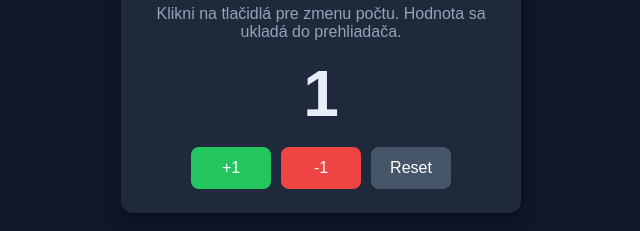
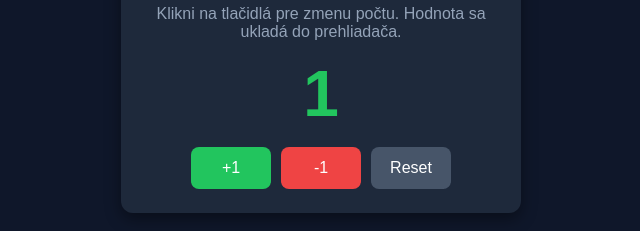
Before and after one commit to MartinKvak/webapp-Fusko, a plain HTML site: page index.html in a window 1280 px wide. Both pictures are taken after a click on the button "+1". Shown: the part 326-557 px from the top of the page, 319-959 px from the left. Drawn offline with Linux system fonts and the light colour scheme.

Commit message:
upravenie farby pocitadla

```diff
--- a/script.js
+++ b/script.js
@@ -42,3 +42,56 @@
 
   render();
 })();
+
+
+(function () {
+  const KEY = "clickCounter.value";
+  const elCount = document.getElementById("count");
+  const incBtn = document.getElementById("incBtn");
+  const decBtn = document.getElementById("decBtn");
+  const resetBtn = document.getElementById("resetBtn");
+
+  let value = 0;
+  const saved = localStorage.getItem(KEY);
+  if (saved !== null && !isNaN(parseInt(saved))) {
+    value = parseInt(saved);
+  }
+
+  function render() {
+    elCount.textContent = value;
+  }
+
+  function save() {
+    localStorage.setItem(KEY, value);
+  }
+
+  function flashEffect(type) {
+    elCount.classList.remove("inc", "dec");
+    void elCount.offsetWidth;
+    elCount.classList.add(type);
+  }
+
+  incBtn.addEventListener("click", () => {
+    value += 1;
+    render();
+    save();
+    flashEffect("inc");
+  });
+
+  decBtn.addEventListener("click", () => {
+    value -= 1;
+    render();
+    save();
+    flashEffect("dec");
+  });
+
+  resetBtn.addEventListener("click", () => {
+    if (confirm("Naozaj chceš vynulovať počítadlo?")) {
+      value = 0;
+      render();
+      save();
+    }
+  });
+
+  render();
+})();
--- a/style.css
+++ b/style.css
@@ -72,3 +72,13 @@ h1 { margin: 0 0 8px; }
 
 .btn-reset { background: #475569; color: #fff; }
 .btn-reset:hover { background: #334155; }
+
+.counter.inc {
+  color: #22c55e;
+  transition: color 0.3s;
+}
+
+.counter.dec {
+  color: #ef4444;
+  transition: color 0.3s;
+}
```
